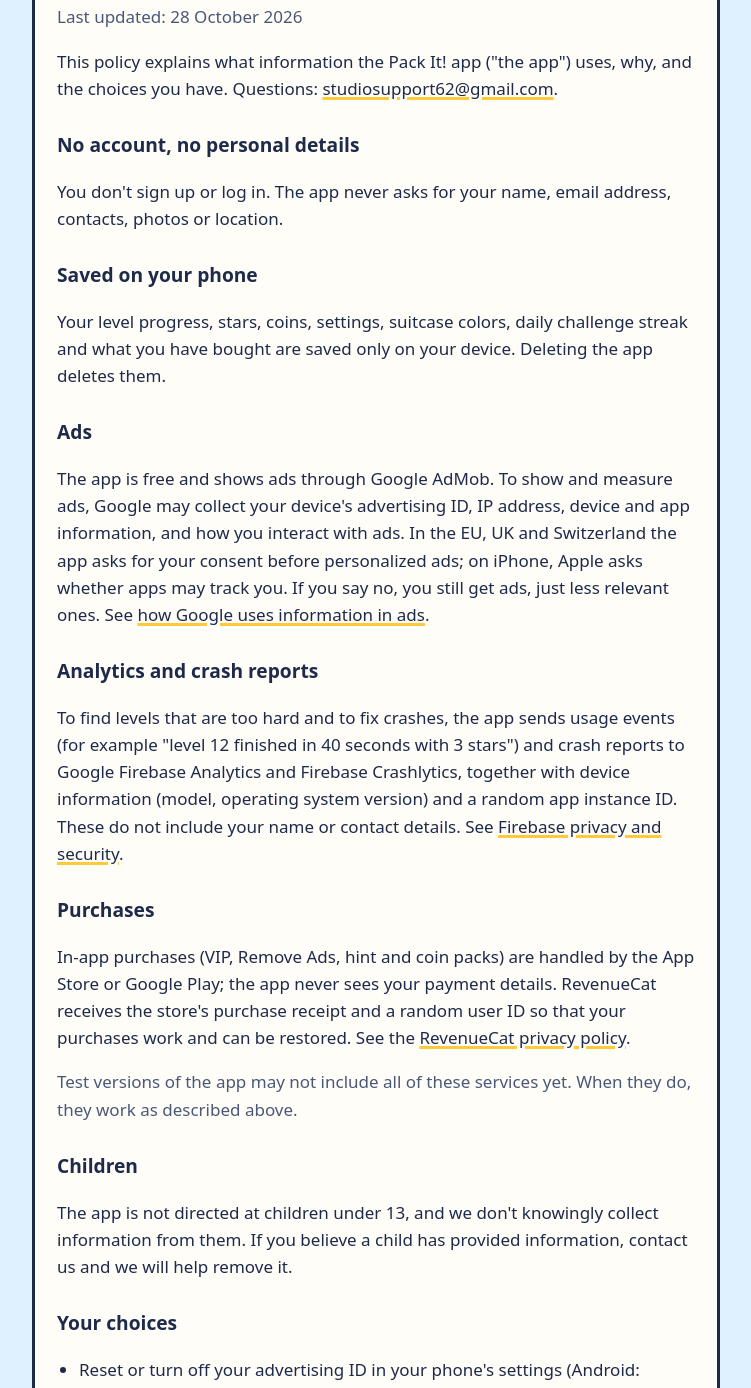
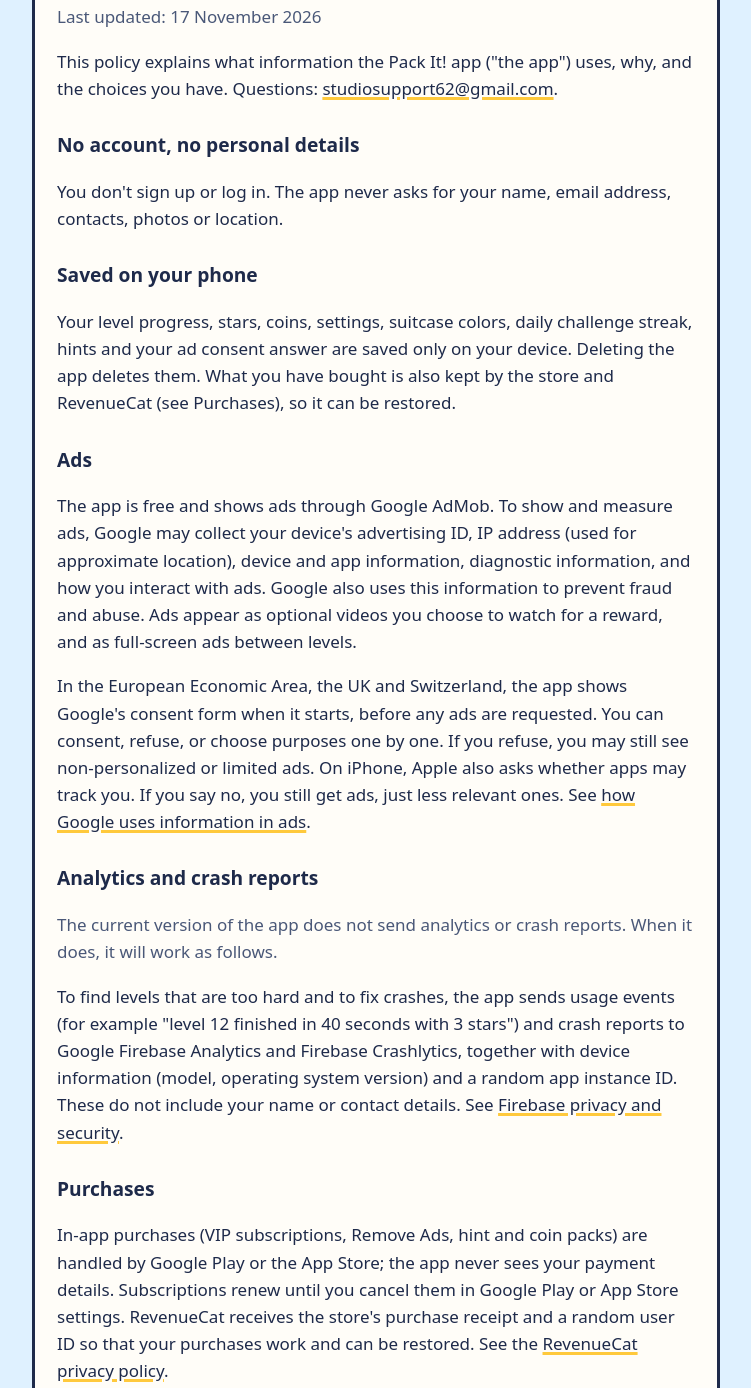
Before and after one commit to andrei492/studio-site, a plain HTML site: page pack-it/privacy.html in a window 1280 px wide. Shown: the part 131-1519 px from the top of the page, without its empty margins (264-1015 px from the left). Drawn offline with Linux system fonts and the light colour scheme.

Commit message:
Pack It! privacy policy: real ads, consent form, purchases
Co-Authored-By: Claude Opus 5.5 <noreply@anthropic.com>
Claude-Session: https://claude.ai/code/session_014NuxiGah2SURM6LuvkwEjw

```diff
--- a/pack-it/privacy.html
+++ b/pack-it/privacy.html
@@ -4,7 +4,7 @@
 <body><main>
 <div class="card">
 <h1>Pack It! privacy policy</h1>
-<p class="muted">Last updated: 28 October 2026</p>
+<p class="muted">Last updated: 17 November 2026</p>
 
 <p>This policy explains what information the Pack It! app ("the app") uses, why, and the choices you have.
 Questions: <a href="mailto:studiosupport62@gmail.com">studiosupport62@gmail.com</a>.</p>
@@ -13,25 +13,32 @@ Questions: <a href="mailto:studiosupport62@gmail.com">studiosupport62@gmail.com<
 <p>You don't sign up or log in. The app never asks for your name, email address, contacts, photos or location.</p>
 
 <h2>Saved on your phone</h2>
-<p>Your level progress, stars, coins, settings, suitcase colors, daily challenge streak and what you have bought are
-saved only on your device. Deleting the app deletes them.</p>
+<p>Your level progress, stars, coins, settings, suitcase colors, daily challenge streak, hints and your ad consent
+answer are saved only on your device. Deleting the app deletes them. What you have bought is also kept by the store
+and RevenueCat (see Purchases), so it can be restored.</p>
 
 <h2>Ads</h2>
 <p>The app is free and shows ads through Google AdMob. To show and measure ads, Google may collect your device's
-advertising ID, IP address, device and app information, and how you interact with ads.
-In the EU, UK and Switzerland the app asks for your consent before personalized ads; on iPhone, Apple asks whether
-apps may track you. If you say no, you still get ads, just less relevant ones.
+advertising ID, IP address (used for approximate location), device and app information, diagnostic information,
+and how you interact with ads. Google also uses this information to prevent fraud and abuse. Ads appear as optional
+videos you choose to watch for a reward, and as full-screen ads between levels.</p>
+<p>In the European Economic Area, the UK and Switzerland, the app shows Google's consent form when it starts, before any
+ads are requested. You can consent, refuse, or choose purposes one by one. If you refuse, you may still see
+non-personalized or limited ads. On iPhone, Apple also asks whether apps may track you. If you say no, you still get
+ads, just less relevant ones.
 See <a href="https://policies.google.com/technologies/ads">how Google uses information in ads</a>.</p>
 
 <h2>Analytics and crash reports</h2>
+<p class="muted">The current version of the app does not send analytics or crash reports. When it does, it will work as follows.</p>
 <p>To find levels that are too hard and to fix crashes, the app sends usage events (for example "level 12 finished
 in 40 seconds with 3 stars") and crash reports to Google Firebase Analytics and Firebase Crashlytics, together with
 device information (model, operating system version) and a random app instance ID. These do not include your name
 or contact details. See <a href="https://firebase.google.com/support/privacy">Firebase privacy and security</a>.</p>
 
 <h2>Purchases</h2>
-<p>In-app purchases (VIP, Remove Ads, hint and coin packs) are handled by the App Store or Google Play; the app never
-sees your payment details. RevenueCat receives the store's purchase receipt and a random user ID so that your
+<p>In-app purchases (VIP subscriptions, Remove Ads, hint and coin packs) are handled by Google Play or the App Store;
+the app never sees your payment details. Subscriptions renew until you cancel them in Google Play or App Store
+settings. RevenueCat receives the store's purchase receipt and a random user ID so that your
 purchases work and can be restored. See the <a href="https://www.revenuecat.com/privacy">RevenueCat privacy policy</a>.</p>
 
 <p class="muted">Test versions of the app may not include all of these services yet. When they do, they work as described above.</p>
@@ -43,7 +50,7 @@ believe a child has provided information, contact us and we will help remove it.
 <h2>Your choices</h2>
 <ul>
 <li>Reset or turn off your advertising ID in your phone's settings (Android: Settings → Google → Ads; iPhone: Settings → Privacy &amp; Security → Tracking).</li>
-<li>Change your ad consent choice from the app's settings once it is available there.</li>
+<li>Change your ad consent answer at any time in the app: Settings → Privacy choices (shown where the consent form applies).</li>
 <li>Delete the app to remove everything saved on your device.</li>
 <li>Email us to ask about, or ask to delete, information the services above hold about your device. Include the app name and your device type.</li>
 </ul>
```
